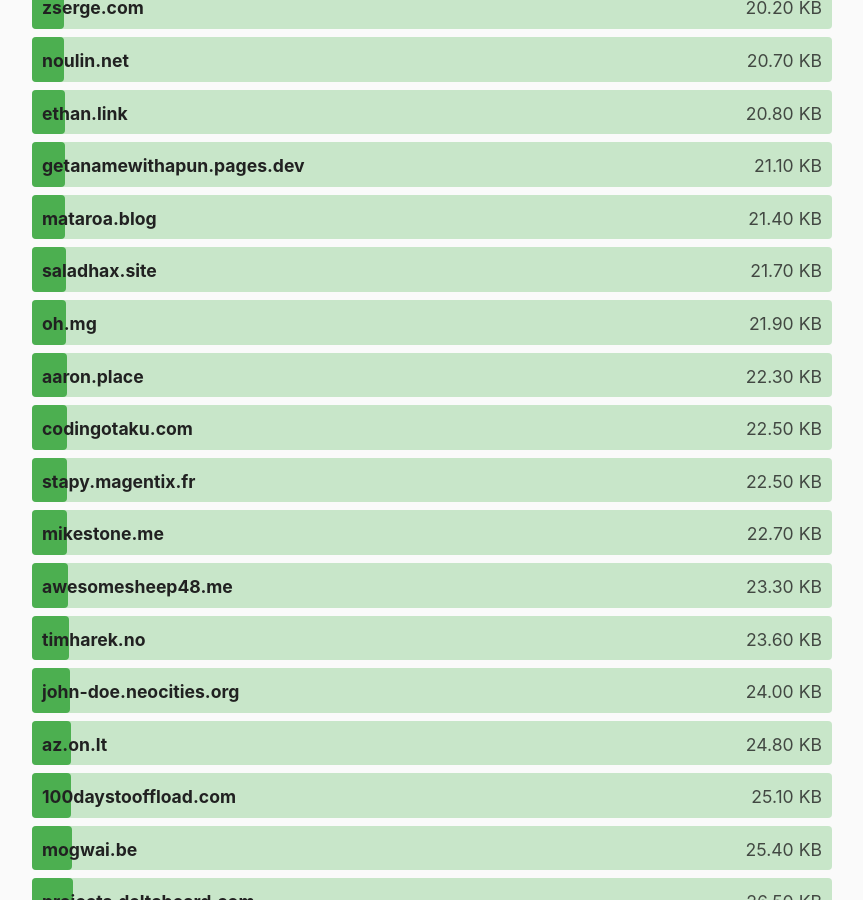
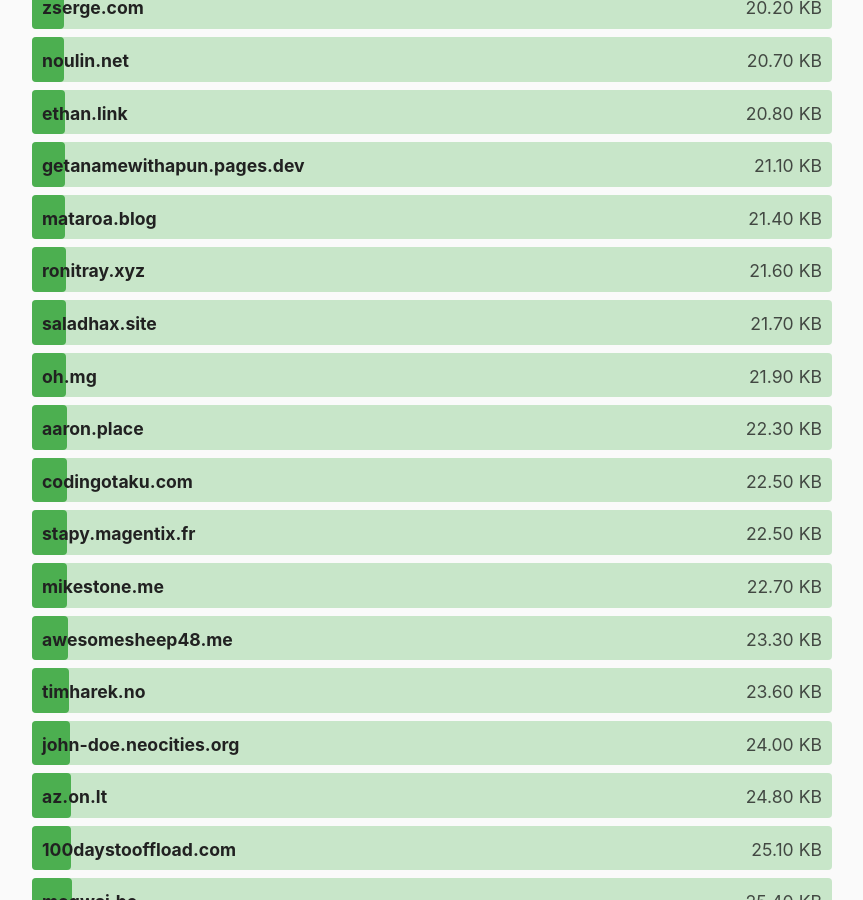
Before and after one commit to kevquirk/512kb.club, a Jekyll site: the page built from index.md, in a window 1280 px wide and 900 px high, scrolled down 6532 px. Shown: the whole window, without its empty margins (208-1071 px from the left). Built offline with Jekyll 4.4.1, drawn with Linux system fonts in a browser that asks for light colours.

Commit message:
Added ronitray.xyz
https://gtmetrix.com/reports/ronitray.xyz/BZbVJs7P/

```diff
--- a/_data/sites.yml
+++ b/_data/sites.yml
@@ -1388,6 +1388,11 @@
   size: 32
   last_checked: 2021-11-19
 
+- domain: ronitray.xyz
+  url: https://ronitray.xyz/
+  size: 21.6
+  last_checked: 2022-01-29
+
 - domain: rutar.org
   url: https://rutar.org/
   size: 10.1
```
